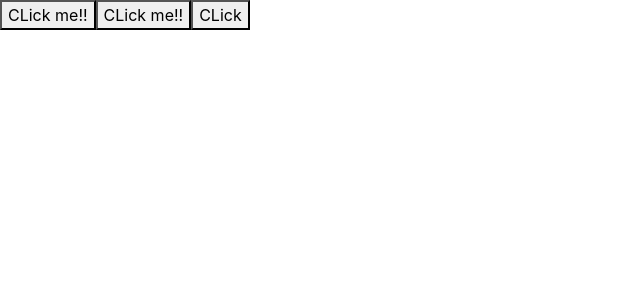
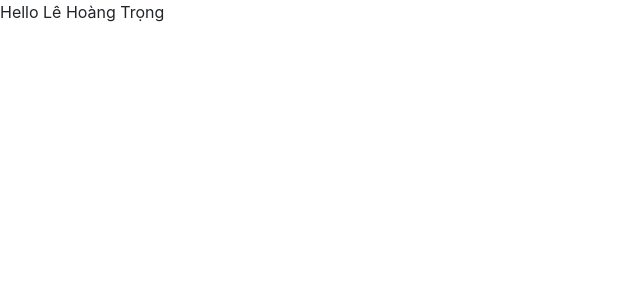
Before and after one commit to LeHoangTrong15102000/BaiTapThucHanhLayout_React_K1, a React (Create React App) app: page / in a window 1280 px wide. Shown: the top 300 px of the page, without its empty margins (0-640 px from the left). Built offline with nearby package versions, Linux system fonts and the light colour scheme.

Commit message:
Complete Rendering Conditions

```diff
--- a/src/App.js
+++ b/src/App.js
@@ -4,6 +4,7 @@ import BaiTapThucHanhLayout from './components/BaiTapThucHanhLayout/BaiTapThucHa
 import DataBinding from './DataBinding/DataBinding';
 import DataBindingRFC from './DataBinding/DataBindingRFC';
 import HandleEvent from './HandleEvent/HandleEvent';
+import RenderingCondition from './RenderingConditions/RenderingCondition';
 
 function App() {
   return (
@@ -12,7 +13,9 @@ function App() {
       {/* <DataBinding />
       <DataBindingRFC /> */}
 
-      <HandleEvent />
+      {/* <HandleEvent /> */}
+
+      <RenderingCondition />
     </div>
   );
 }
--- /dev/null
+++ b/src/RenderingConditions/RenderingCondition.js
@@ -0,0 +1,29 @@
+import React, { Component } from 'react';
+
+export default class RenderingCondition extends Component {
+
+
+
+    //  Thuộc tính
+    login = true;
+    userName = 'Lê Hoàng Trọng';
+
+
+    // Nếu điều kiện chúng ta phức tạp thì có thể viết ra cai function render luôn
+    // Phương thức render ra giao diện
+    renderContent = () => {
+        if (this.login) {
+            return <p>Hello {this.userName}</p>
+        }
+
+        return <button className="btn btn-primary">Đăng nhập</button>
+    }
+
+
+    // Nếu mà đúng thì hiển thị ra userName là tên đăng nhập còn nếu mà sai thì hiển thị ra là <button>Đăng Nhập</button>
+  render() {
+    return <div>
+        {this.renderContent()}
+    </div>;
+  }
+}
```
Also changed, not shown: src/HandleEvent/theory.js (+7 -0 lines).
